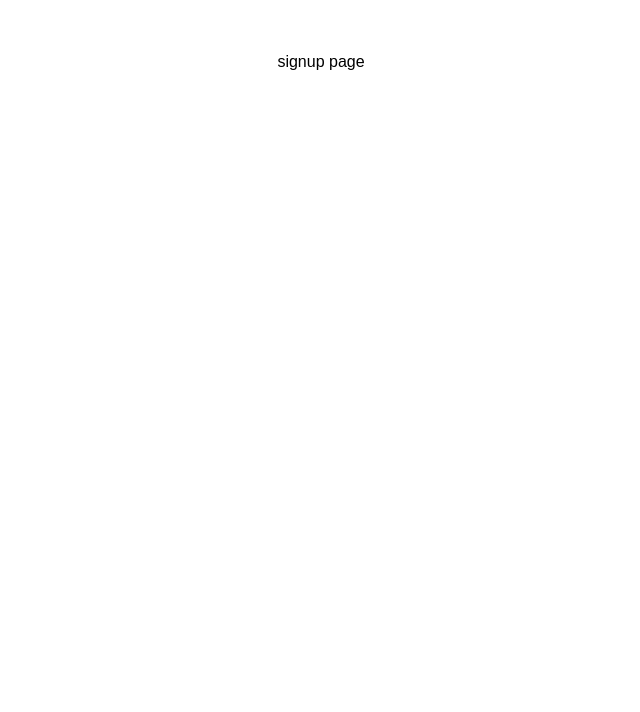
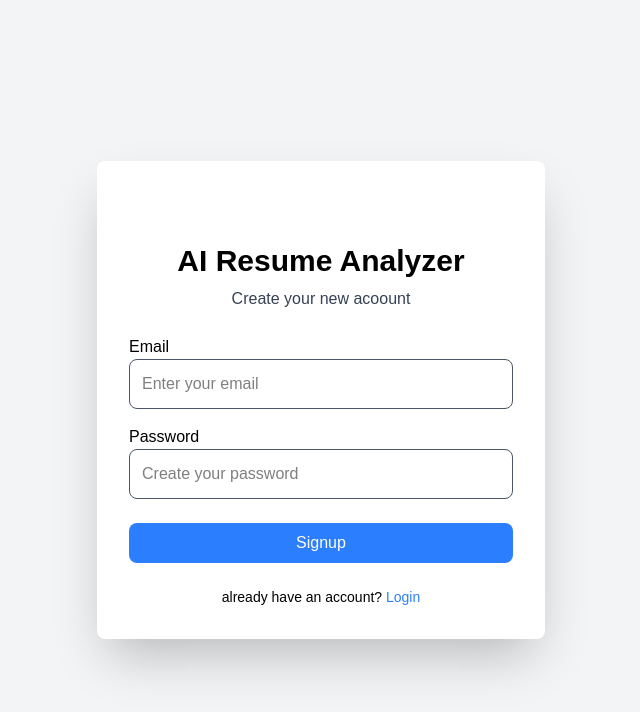
Before and after one commit to AdamShreim/AI-Resume-Analyzer, a React app in the folder frontend/: page /signup in a window 1280 px wide. Shown: the top 712 px of the page, without its empty margins (319-959 px from the left). Built offline with nearby package versions, Linux system fonts and the light colour scheme; the HTML template or start-up script is replaced by a standard one.

Commit message:
Added signup page

```diff
--- a/frontend/src/pages/Signup.jsx
+++ b/frontend/src/pages/Signup.jsx
@@ -1,7 +1,49 @@
-export default function Signup(){
-    return(
-        <div>
-            <h1>signup page</h1>
-        </div>
-    );
+import { Link } from "react-router-dom";
+
+export default function Signup() {
+  return (
+    <div className=" min-h-screen bg-gray-100 flex items-center justify-center">
+      <div className="w-full max-w-md bg-white rounded-lg shadow-2xl p-8">
+        <h1 className="font-bold text-3xl mb-2 text-center">
+          AI Resume Analyzer
+        </h1>
+        <p className="text-gray-700 text-center mb-6">
+          Create your new acoount
+        </p>
+        <form>
+          <div className="mb-4">
+            <label className="mb-1 font-medium">Email</label>
+            <input
+              type="email"
+              placeholder="Enter your email"
+              className="border border-gray-600 w-full rounded-lg focus:outline-none focus:ring-1 focus:ring-blue-500 p-3"
+            />
+          </div>
+
+          <div className="mb-6">
+            <label className="mb-1 font-medium">Password</label>
+            <input
+              type="password"
+              placeholder="Create your password"
+              className="w-full border border-gray-600 p-3 rounded-lg focus:outline-none focus:ring-1 focus:ring-blue-500"
+            />
+          </div>
+
+          <button
+            type="submit"
+            className="bg-blue-500 rounded-lg w-full p-2 text-white hover:bg-blue-600"
+          >
+            Signup
+          </button>
+        </form>
+
+        <p className="mt-6 text-sm text-center">
+          already have an account?
+          <Link to="/login" className="text-blue-500 hover:underline">
+            {" "}Login
+          </Link>
+        </p>
+      </div>
+    </div>
+  );
 }
```
